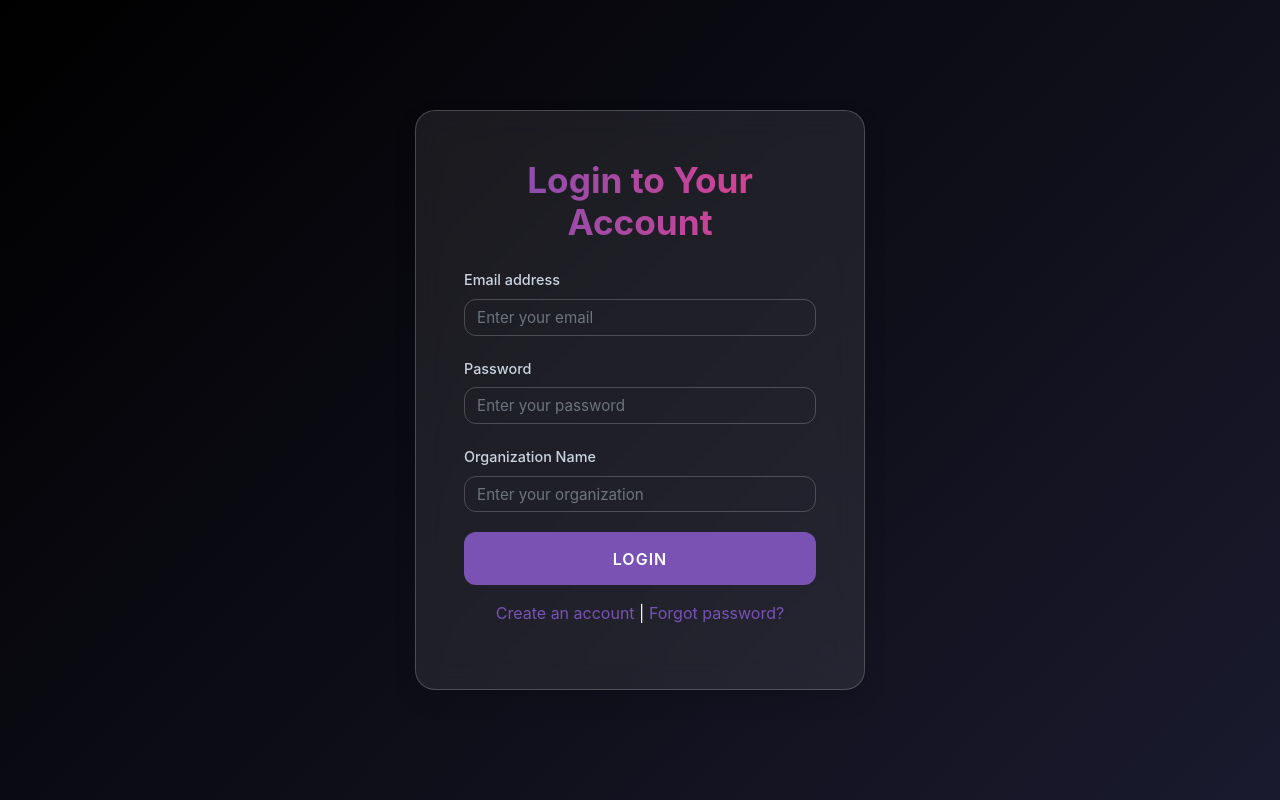
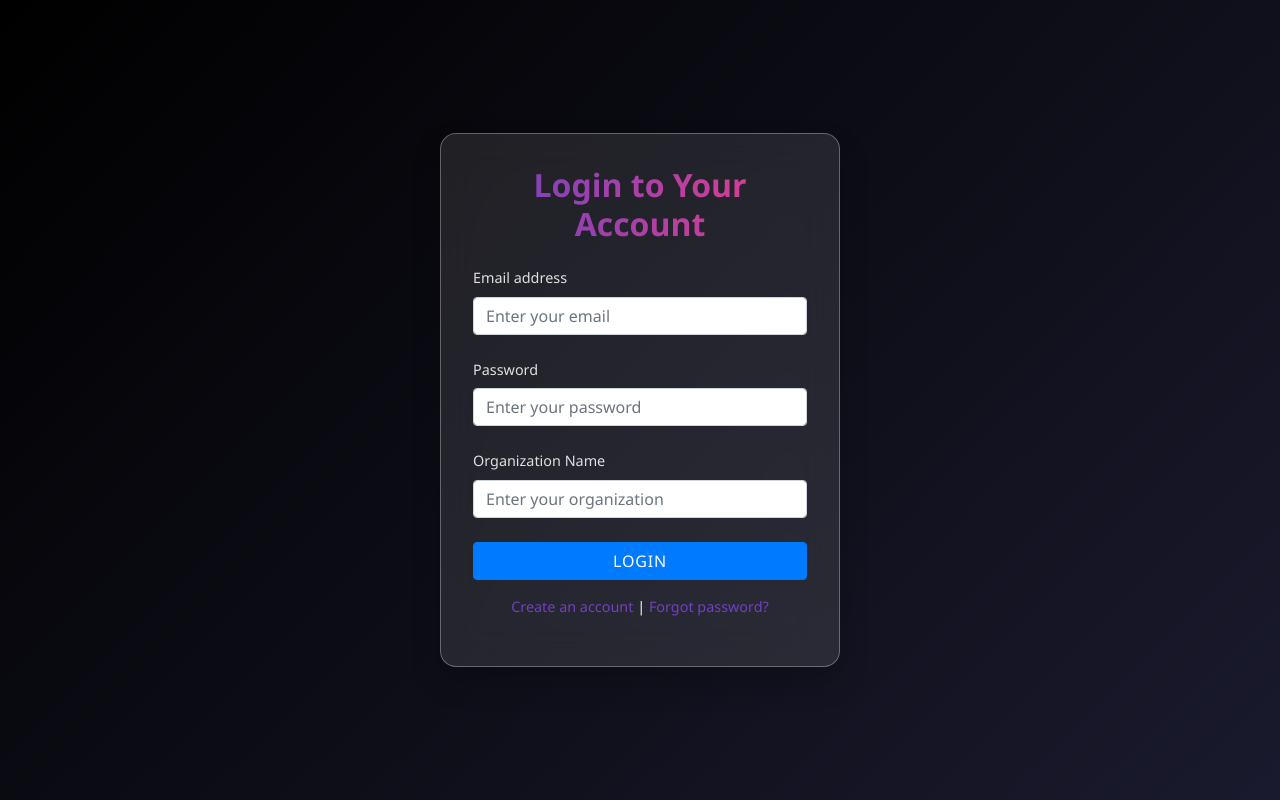
Before and after one commit to shalakapoojari/HashDrop, a Flask app: page /auth/login in a window 1280 px wide. Run offline with Flask 3, Linux system fonts and the light colour scheme; parts of the project's set-up code (start-up, migrations or seed data) failed here and were passed over; some libraries are stand-ins or nearby versions.

Commit message:
Update login.html css

```diff
--- a/app/templates/login.html
+++ b/app/templates/login.html
@@ -7,117 +7,159 @@
     <link rel="stylesheet" href="https://stackpath.bootstrapcdn.com/bootstrap/4.5.2/css/bootstrap.min.css">
     <style>
         :root {
-            --purple-accent: #7952b3;
-            --purple-hover: #614092;
-            --text-light: #ffffff;
-            --text-muted: #CBD5E1;
-            --glass-bg: rgba(255, 255, 255, 0.1);
-            --glass-border: rgba(255, 255, 255, 0.2);
-            --input-bg: transparent;
+    --background: #000000;
+    --card-background: rgba(255, 255, 255, 0.1);
+    --border: rgba(255, 255, 255, 0.3);
+    --primary: #6f42c1;
+    --primary-hover: #5a32a3;
+    --primary-foreground: #ffffff;
+    --muted-foreground: #e0e0e0;
+    --input-background: rgba(255, 255, 255, 0.1);
+    --ring: rgba(111, 66, 193, 0.4);
+}
+
+* {
+    margin: 0;
+    padding: 0;
+    box-sizing: border-box;
 }
 
 body {
     min-height: 100vh;
     background: linear-gradient(135deg, #000000, #1a1a2e);
-            color: var(--text-light);
-            font-family: 'Inter', system-ui, -apple-system, BlinkMacSystemFont, 'Segoe UI', Roboto, sans-serif;
+    color: var(--primary-foreground);
+    font-family: 'Segoe UI', Tahoma, Geneva, Verdana, sans-serif;
     display: flex;
     align-items: center;
     justify-content: center;
-            position: relative;
-            overflow: hidden;
-            margin: 0;
-            padding: 0;
+    padding: 1rem;
 }
 
 .container {
-            background: rgba(255, 255, 255, 0.08);
-            backdrop-filter: blur(15px);
-            border: 1px solid var(--glass-border);
-            border-radius: 20px;
-            padding: 3rem;
-            max-width: 450px;
-            width: 90%;
-            box-shadow: 0 10px 25px rgba(0,0,0,0.1);
+    background: var(--card-background);
+    backdrop-filter: blur(20px);
+    border: 1px solid var(--border);
+    border-radius: 1rem;
+    padding: 2rem;
+    width: 100%;
+    max-width: 400px;
+    box-shadow: 0 15px 30px rgba(0, 0, 0, 0.2);
 }
 
 h2 {
-            color: var(--text-light);
-            font-size: 2.2rem;
+    font-size: 2rem;
+    font-weight: 700;
     margin-bottom: 1.5rem;
-            font-weight: 700;
-            background: linear-gradient(to right, #7952b3, #e83e8c);
+    text-align: center;
+    background: linear-gradient(to right, var(--primary), #e83e8c);
     -webkit-background-clip: text;
     background-clip: text;
     color: transparent;
-            text-align: center;
 }
 
 .form-group {
-            margin-bottom: 1.25rem;
+    margin-bottom: 1.5rem;
 }
 
-        .form-group label {
-            color: var(--text-muted);
+label {
+    display: block;
+    color: var(--muted-foreground);
     font-size: 0.9rem;
     font-weight: 500;
     margin-bottom: 0.5rem;
 }
 
-        .form-control {
-            background: var(--input-bg);
-            border: 1px solid var(--glass-border);
-            color: var(--text-light);
-            border-radius: 12px;
-            padding: 0.75rem;
-            font-size: 0.95rem;
+input {
+    width: 100%;
+    background: var(--input-background);
+    border: 1px solid var(--border);
+    color: var(--primary-foreground);
+    border-radius: 0.5rem;
+    padding: 0.75rem 1rem;
+    font-size: 1rem;
+    transition: all 0.3s ease;
 }
 
-        .form-control:focus {
-            background: rgba(255,255,255,0.05);
-            border-color: var(--purple-accent);
-            box-shadow: 0 0 0 4px rgba(121, 82, 179, 0.15);
-            color: var(--text-light);
+input:focus {
+    outline: none;
+    border-color: var(--primary);
+    box-shadow: 0 0 0 3px var(--ring);
 }
 
-        .btn-primary {
-            background: var(--purple-accent);
+button {
+    width: 100%;
+    background: var(--primary);
+    color: var(--primary-foreground);
     border: none;
-            border-radius: 12px;
-            padding: 0.9rem 2rem;
+    border-radius: 0.5rem;
+    padding: 0.75rem 1rem;
+    font-size: 1rem;
     font-weight: 600;
-            width: 100%;
+    cursor: pointer;
+    transition: background-color 0.3s ease;
     text-transform: uppercase;
-            letter-spacing: 1px;
+    letter-spacing: 0.05em;
 }
 
-        .btn-primary:hover {
-            background: var(--purple-hover);
+button:hover {
+    background: var(--primary-hover);
 }
 
 .additional-links {
+    margin-top: 1.5rem;
     text-align: center;
-            margin-top: 1.5rem;
+    font-size: 0.9rem;
 }
 
 a {
-            color: var(--purple-accent);
+    color: var(--primary);
     text-decoration: none;
+    transition: color 0.3s ease;
 }
 
 a:hover {
-            color: var(--purple-hover);
+    color: var(--primary-hover);
     text-decoration: underline;
+}
+
+.alert {
+    padding: 0.75rem 1rem;
+    margin-bottom: 1rem;
+    border-radius: 0.5rem;
+    font-size: 0.9rem;
+}
+
+.alert-success {
+    background-color: rgba(16, 185, 129, 0.1);
+    border: 1px solid rgba(16, 185, 129, 0.2);
+    color: #10b981;
+}
+
+.alert-danger {
+    background-color: rgba(239, 68, 68, 0.1);
+    border: 1px solid rgba(239, 68, 68, 0.2);
+    color: #ef4444;
+}
+
+.alert-warning {
+    background-color: rgba(245, 158, 11, 0.1);
+    border: 1px solid rgba(245, 158, 11, 0.2);
+    color: #f59e0b;
+}
+
+.alert-info {
+    background-color: rgba(6, 182, 212, 0.1);
+    border: 1px solid rgba(6, 182, 212, 0.2);
+    color: #06b6d4;
 }
 
 @media (max-width: 480px) {
     .container {
-                padding: 2rem;
-                width: 95%;
+        padding: 1.5rem;
     }
 
     h2 {
-                font-size: 1.8rem;
+        font-size: 1.75rem;
     }
 }
     </style>
```
Lines whose indentation alone changed are shown as unchanged.
